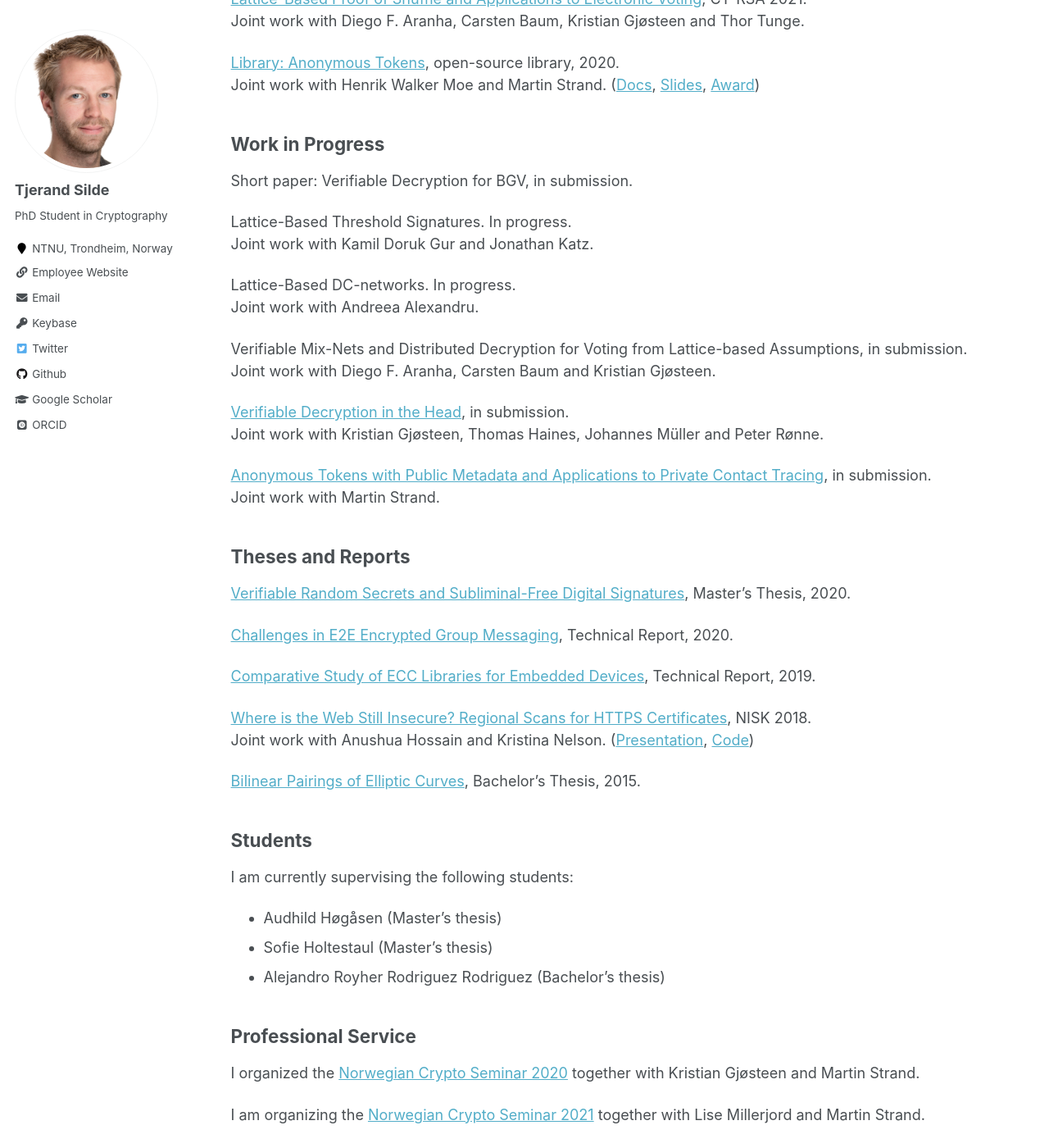
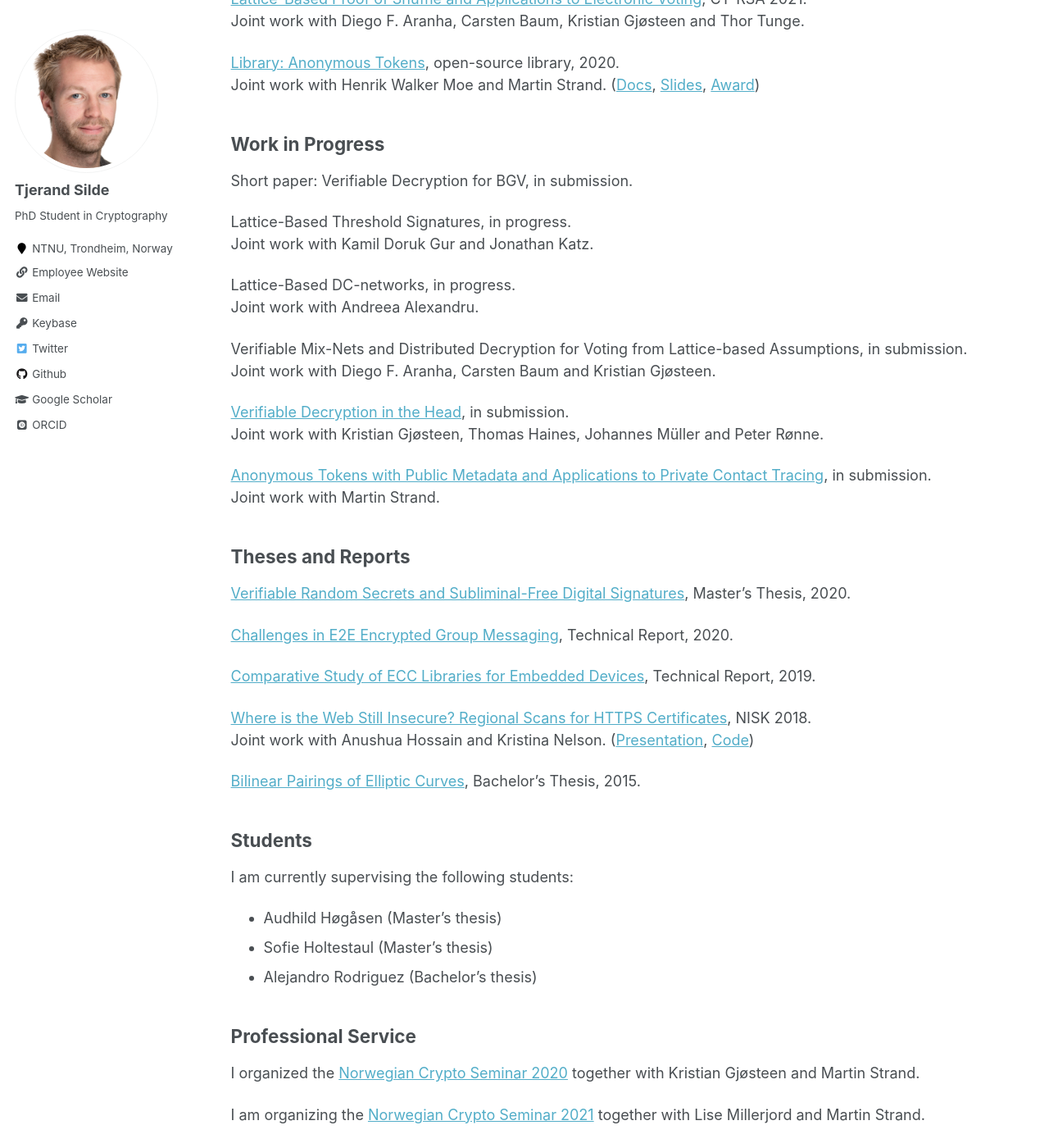
Before and after one commit to tjesi/tjesi.github.io, a Jekyll site: the page built from _pages/academic.md, in a window 1280 px wide and 1400 px high, scrolled down 251 px. Shown: the whole window at 82% size. Built offline with Jekyll 4.4.1, drawn with Linux system fonts in a browser that asks for light colours; some web fonts are replaced.

Commit message:
Update academic.md

```diff
--- a/_pages/academic.md
+++ b/_pages/academic.md
@@ -18,10 +18,10 @@ Joint work with Henrik Walker Moe and Martin Strand. ([Docs](https://github.com/
 
 Short paper: Verifiable Decryption for BGV, in submission.
 
-Lattice-Based Threshold Signatures. In progress.\
+Lattice-Based Threshold Signatures, in progress.\
 Joint work with Kamil Doruk Gur and Jonathan Katz.
 
-Lattice-Based DC-networks. In progress.\
+Lattice-Based DC-networks, in progress.\
 Joint work with Andreea Alexandru.
 
 Verifiable Mix-Nets and Distributed Decryption for Voting from Lattice-based Assumptions, in submission.\
@@ -51,7 +51,7 @@ Joint work with Anushua Hossain and Kristina Nelson. ([Presentation](https://tje
 I am currently supervising the following students:
 - Audhild Høgåsen (Master's thesis)
 - Sofie Holtestaul (Master's thesis)
-- Alejandro Royher Rodriguez Rodriguez (Bachelor's thesis)
+- Alejandro Rodriguez (Bachelor's thesis)
 
 ## Professional Service
 I organized the [Norwegian Crypto Seminar 2020](https://wiki.math.ntnu.no/nks/nks20) together with Kristian Gjøsteen and Martin Strand.
```
